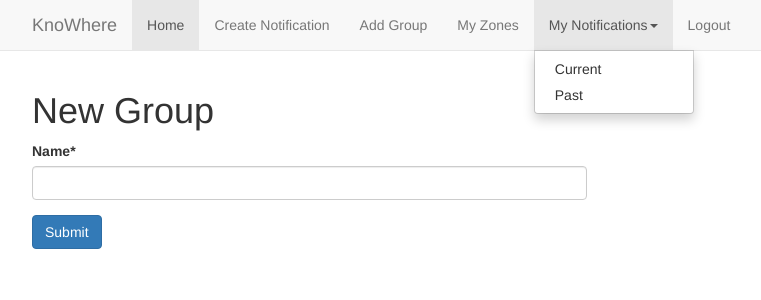
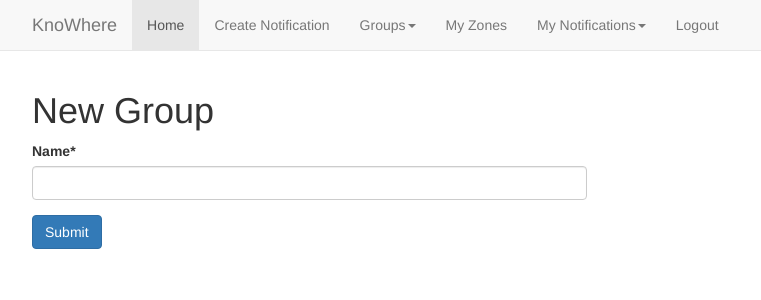
Before and after one commit to justKnoWhere/knowhere, a Django app: page /group/new/ in a window 1280 px wide. Shown: the top 300 px of the page, without its empty margins (38-799 px from the left). Run offline with Django 3.2, Linux system fonts and the light colour scheme; the visitor is signed in with stand-in values (Sample User, id 1); some libraries are stand-ins or nearby versions.

Commit message:
See Groups
see my groups, see all groups, remove myself from a group.
navigation, forms, and urls all updated.

```diff
--- a/website/forms.py
+++ b/website/forms.py
@@ -22,6 +22,16 @@ class GroupForm(ModelForm):
         model = Group
         exclude = ['users']
 
+class GroupRemovalForm(ModelForm):
+    helper = FormHelper()
+    helper.form_method = 'post'
+    helper.form_action = 'group_removal'
+    helper.add_input(Submit('submit', 'Remove'))
+
+    class Meta:
+        model = Group
+        exclude = ['users']
+
 
 class NotificationForm(ModelForm):
     helper = FormHelper()
--- a/website/templates/website/_navigation.html
+++ b/website/templates/website/_navigation.html
@@ -16,13 +16,18 @@
         <li>
             <a href="{% url 'notification_new' %}">Create Notification</a>
         </li>
-        <li>
-            <a href="{% url 'group_new' %}">Add Group</a>
+        <li class="dropdown">
+            <a href="#" class="dropdown-toggle" data-toggle="dropdown" role="button" aria-haspopup="true" aria-expanded="true">Groups<span class="caret"></span></a>
+            <ul class="dropdown-menu">
+              <li><a href="{% url 'group_new' %}">New Group</a></li>
+              <li><a href="{% url 'groups_my_list' %}">See My Groups</a></li>
+              <li><a href="{% url 'groups_all_list' %}">See All Groups</a></li>
+            </ul>
         </li>
         <li>
             <a href="{% url 'notification_zones' %}">My Zones</a>
         </li>
-        <li class="dropdown open">
+        <li class="dropdown">
             <a href="#" class="dropdown-toggle" data-toggle="dropdown" role="button" aria-haspopup="true" aria-expanded="true">My Notifications<span class="caret"></span></a>
             <ul class="dropdown-menu">
               <li><a href="{% url 'notifications_current' %}">Current</a></li>
--- a/website/templates/website/group_detail.html
+++ b/website/templates/website/group_detail.html
@@ -5,4 +5,7 @@
 {% block content %}
     <h1>Group: {{ group.name }}</h1>
     <div>detail will be here</div>
+    <br><br>
+    <div>Click to be removed from the group.</div>
+    <input type="submit" value="Remove"/>
 {% endblock %}
--- a/website/urls.py
+++ b/website/urls.py
@@ -9,9 +9,13 @@ urlpatterns = [
     url(r'^notification_zones/$', views.notification_zones, name='notification_zones'),
     url(r'^group/new/$', views.group_new, name='group_new'),
     url(r'^group/(?P<pk>[0-9]+)/$', views.group_detail, name='group_detail'),
+    url(r'^group/(?P<pk>[0-9]+)/removal$', views.group_removal, name='group_removal'),
     url(r'^notification/new/$', views.notification_new, name='notification_new'),
     url(r'^notification/(?P<pk>[0-9]+)/$', views.notification_detail, name='notification_detail'),
     url(r'^notifications/current/$', views.notifications_current, name='notifications_current'),
     url(r'^notifications/past/$', views.notifications_past, name='notifications_past'),
     url(r'^user/(?P<username>\w+)/$', views.user_profile, name='user_profile'),
+    url(r'^groups/list/$', views.groups_my_list, name='groups_my_list'),
+    url(r'^groups/list/all/$', views.groups_all_list, name='groups_all_list')
+
 ]
--- a/website/views.py
+++ b/website/views.py
@@ -1,7 +1,7 @@
 from django.http import HttpResponse
 from django.shortcuts import render, redirect, get_object_or_404, get_list_or_404
 from django.template import RequestContext, loader
-from website.forms import NotificationZoneForm, GroupForm, NotificationForm
+from website.forms import NotificationZoneForm, GroupForm, GroupRemovalForm, NotificationForm
 from website.models import NotificationZone, Group, Notification
 from website.utils import GeoCoder, Address
 from django.contrib.auth import get_user_model
@@ -60,10 +60,27 @@ def group_new(request):
         form = GroupForm()
     return render(request, 'website/group_edit.html', {'form': form})
 
-
 def group_detail(request, pk):
     group = get_object_or_404(Group, pk=pk)
     return render(request, 'website/group_detail.html', {'group': group})
+
+def group_removal(request, pk):
+    if pk != 0:
+        group = get_object_or_404(Group, pk=pk)
+        Group.objects.filter(users=request.user).filter(pk=pk).delete()
+        return redirect('website.views.groups_my_list')
+    else:
+        group = get_object_or_404(Group, pk=pk)
+        form = GroupRemovalForm()
+    return render('website.views.groups_list')
+
+def groups_my_list(request):
+    groups = Group.objects.filter(users=request.user).order_by('-id')
+    return render(request, 'website/groups.html', {'groups': groups})
+
+def groups_all_list(request):
+    groups = Group.objects.order_by('-id')
+    return render(request, 'website/groups.html', {'groups': groups})
 
 
 def notification_new(request):
```
Also changed, not shown: website/templates/website/groups.html (added, +21 -0 lines).
